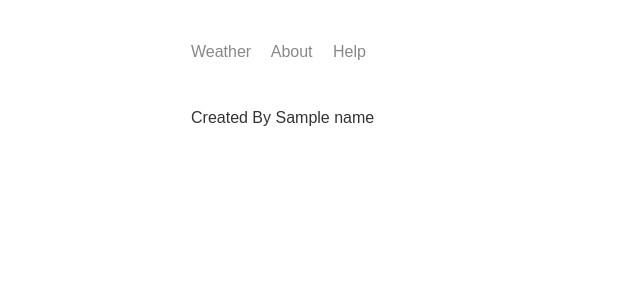
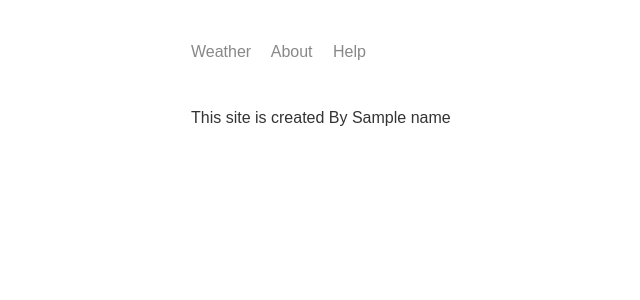
Before and after one commit to wajahatdeveloper/weather-website, a Node server app: template templates/views/about.hbs in a window 1280 px wide. Shown: the top 300 px of the page, without its empty margins (124-764 px from the left). Run offline with Node 20, Linux system fonts and the light colour scheme; the template is opened without the code that fills it: most values are stand-ins (such as "Sample title", 1, 10 or a date in 2020); some libraries are stand-ins or nearby versions.

Commit message:
Add about text

```diff
--- a/src/app.js
+++ b/src/app.js
@@ -24,7 +24,7 @@ app.use(express.static(publicDirectory))
 app.get('',(req,res)=>{
     res.render('index',{
         title: 'Weather',
-        name: "someone"
+        name: "Wajahat Developer"
     })
 })
 
--- a/templates/views/about.hbs
+++ b/templates/views/about.hbs
@@ -10,7 +10,7 @@
     <body>
         <div class="main-content">
             {{>header}}
-            <p>Created By {{name}}</p>
+            <p>This site is created By {{name}}</p>
             <img class="portrait" src="">
         </div>
 
```
